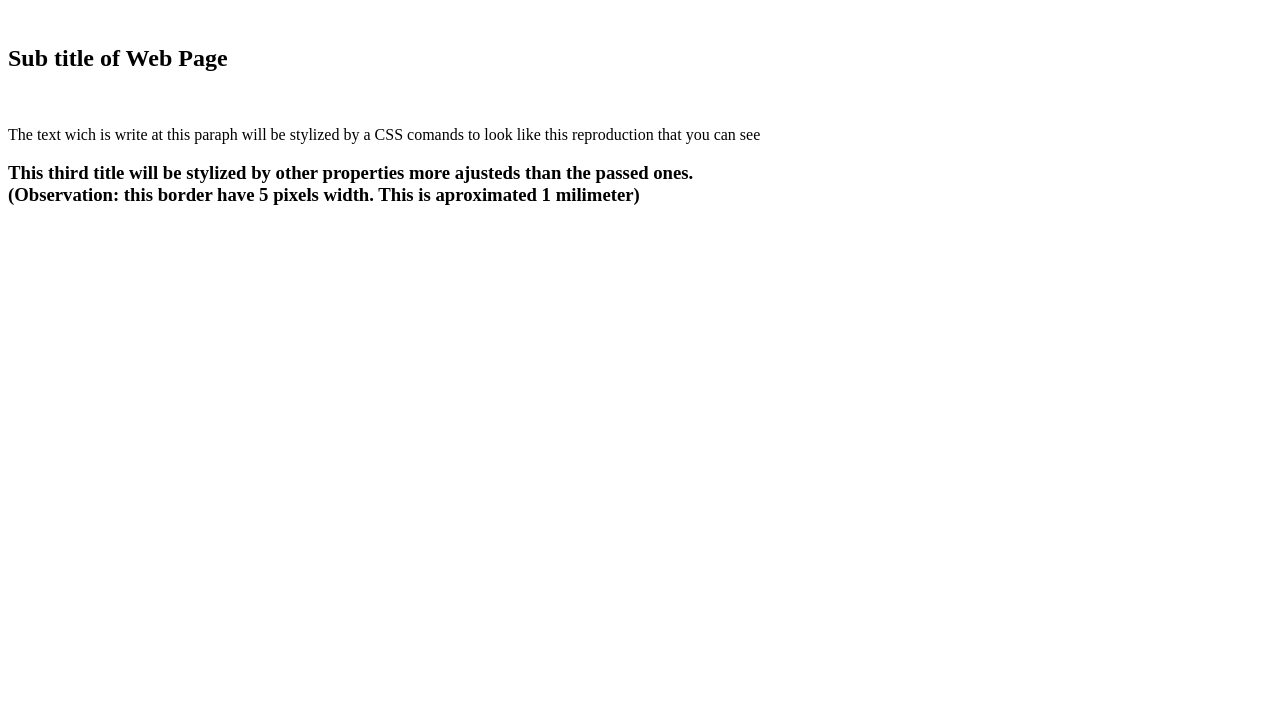
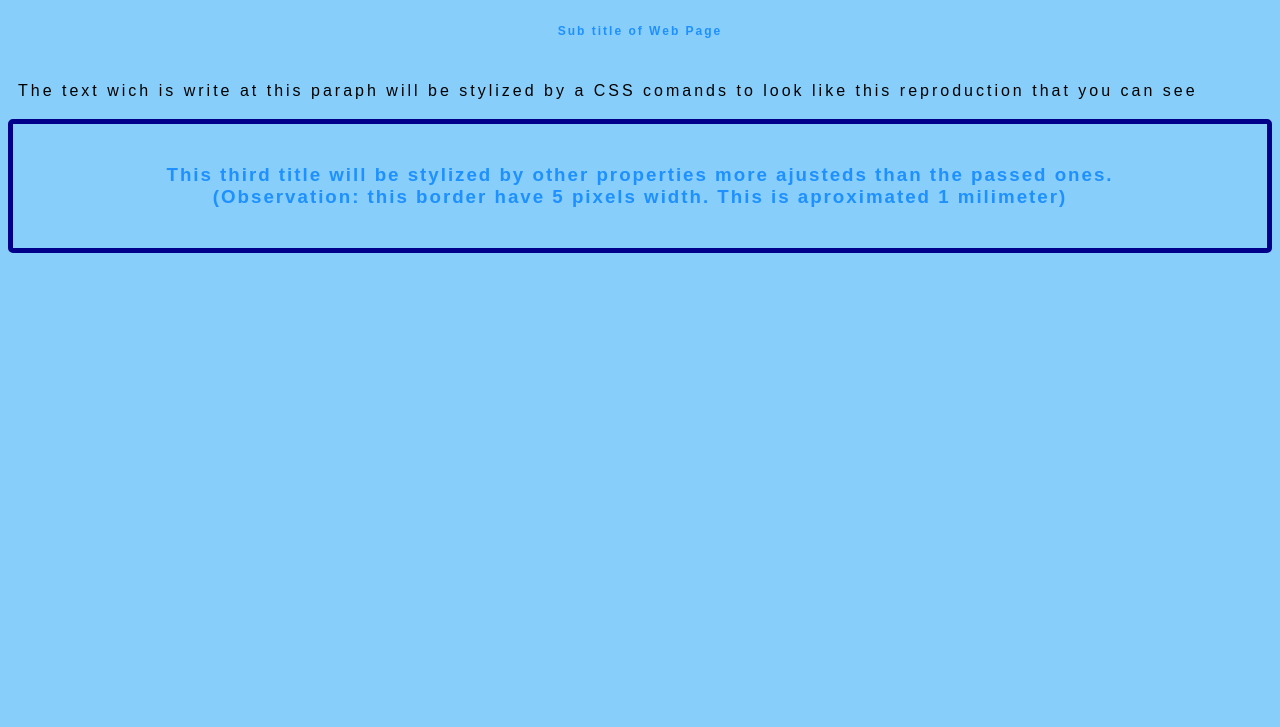
Before and after one commit to eduardovaladao/Pagina-Estilo, a plain HTML site: page index.html in a window 1280 px wide. Shown: the part 73-800 px from the top of the page. Drawn offline with Linux system fonts and the light colour scheme.

Commit message:
Update oceanstyle.css

```diff
--- a/oceanstyle.css
+++ b/oceanstyle.css
@@ -1,30 +1,48 @@
 /*this is my first stylesheet project made by me for fun and performance!*/
 
-body.body    {
+body    {
     background-color: lightskyblue;
-    text-align: center;
     padding: auto;
     font-family: Arial, Helvetica, sans-serif;
+    letter-spacing: 2px;
 }
-h1.h1  {
+h1  {
+    text-align: center;
     color: dodgerblue;
     font-size: 28px;
 }
-h1.h1:hover    {
+h1:hover    {
     text-decoration: underline;
     color:aliceblue;
 }
-h2.h2  {
+h2  {
+    text-align: center;
     color: dodgerblue;
     font-size: 12px;
 }
-h2.h2:hover    {
+h2:hover    {
     text-decoration: underline;
     color:aliceblue;
 }
-p.p   {
+h3  {
+    text-align: center;
+    color: dodgerblue;
+    border: 5px solid darkblue;
+    /* the property border is made of three properties
+    --> border-width: 5px;
+        border-style: solid; (required!!!)
+        border-color: deepskyblue;
+    */
+    padding: 40px; /*---> aprox. 1cm and 5mm*/
+    border-radius: 5px;
+}
+h3:hover    {
+    text-decoration: underline;
+    color: aliceblue;
+}
+p   {
     text-align: justify;
     letter-spacing: 3px;
-    text-indent: 21px;
+    text-indent: 10px;
     color: black;
 }
```
